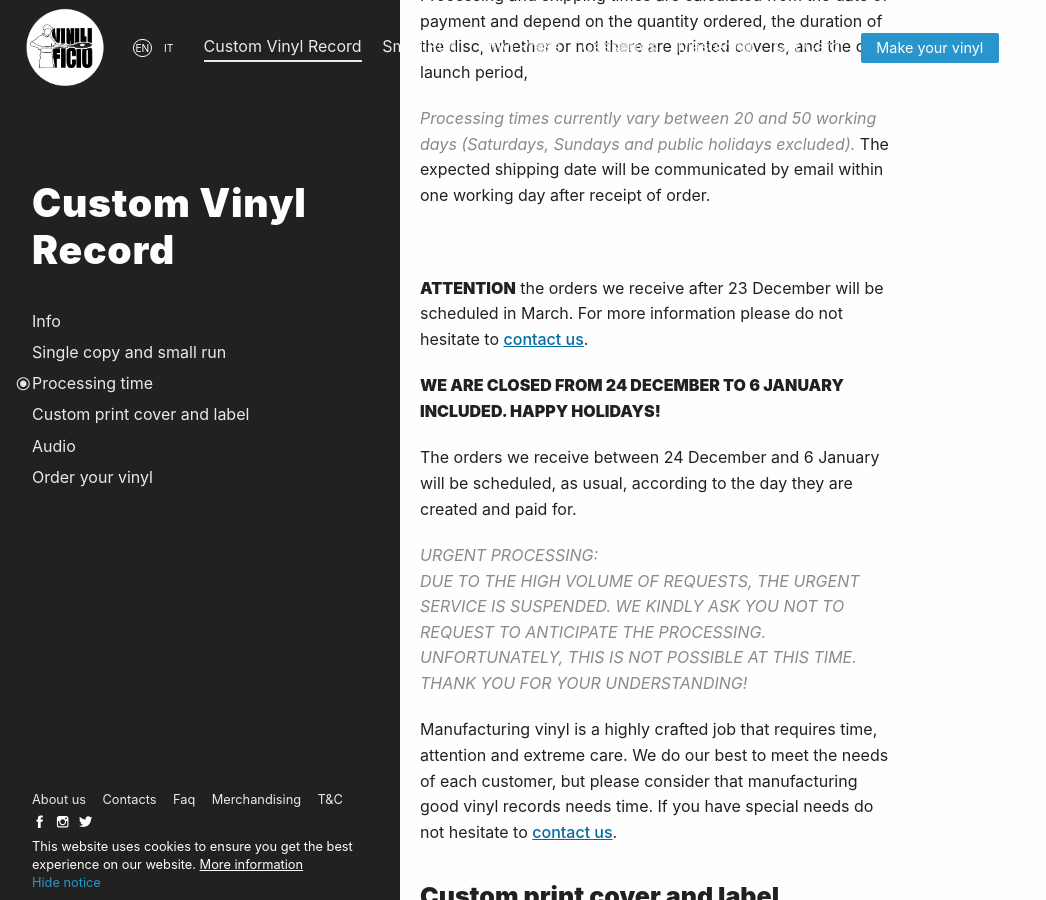
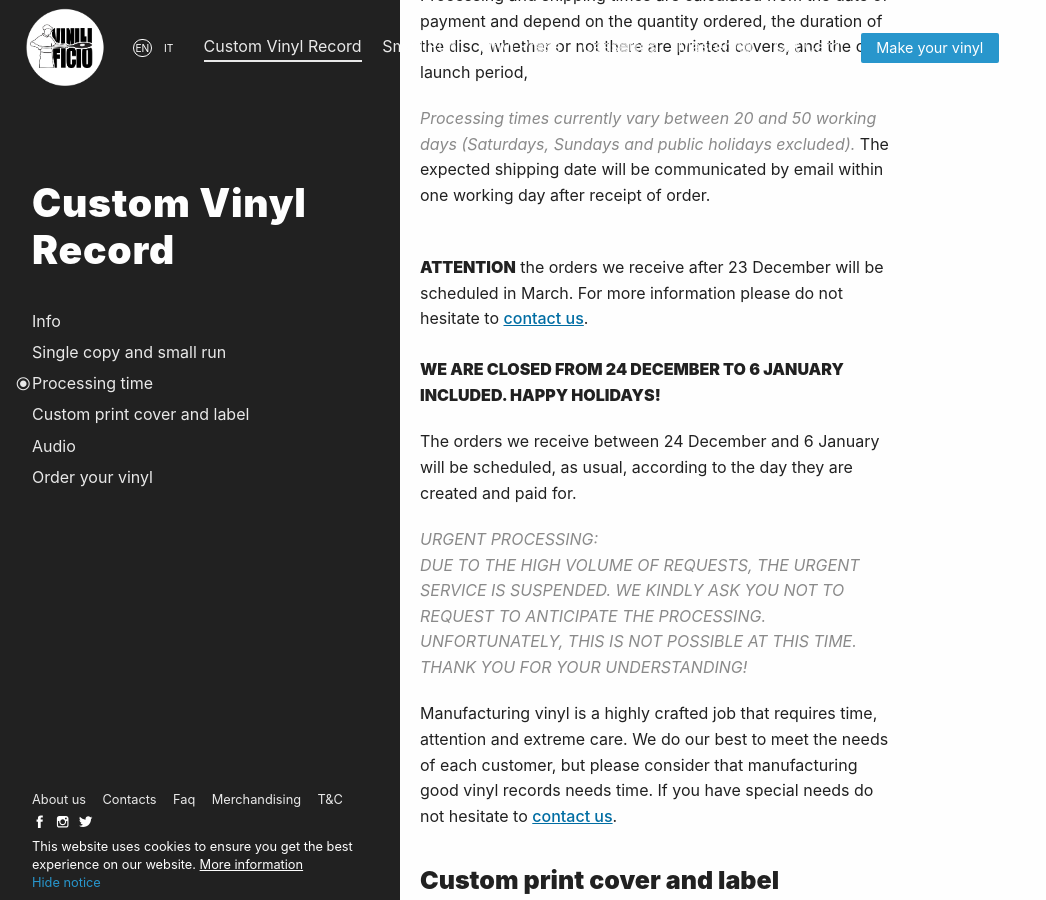
Before and after one commit to Vinilificio/vinilificio.com, a Jekyll site: the page built from en/single-copy.md, in a window 1280 px wide and 900 px high, scrolled down 2162 px. Shown: the whole window, without its empty margins (0-1046 px from the left). Built offline with Jekyll 4.4.1, drawn with Linux system fonts in a browser that asks for light colours; nearby versions of some CDN libraries; comment, search, counter and statistics services are not loaded.

Commit message:
Update single-copy.md

```diff
--- a/en/single-copy.md
+++ b/en/single-copy.md
@@ -69,12 +69,13 @@ With the [Vinilificio app](https://app.vinilificio.com) you can calculate the co
 
 Processing and shipping times are calculated from the date of payment and depend on the quantity ordered, the duration of the disc, whether or not there are printed covers, and the order launch period,
 
-<i>Processing times currently vary between 20 and 50 working days (Saturdays, Sundays and public holidays excluded).</i> The expected shipping date will be communicated by email within one working day after receipt of order. <br>
-
+<i>Processing times currently vary between 20 and 50 working days (Saturdays, Sundays and public holidays excluded).</i> The expected shipping date will be communicated by email within one working day after receipt of order.
+<br>
 <br>
 
-<b>ATTENTION</b> the orders we receive after 23 December will be scheduled in March. For more information please do not hesitate to [contact us](/en/contacts/). <br>
-
+<b>ATTENTION</b> the orders we receive after 23 December will be scheduled in March. For more information please do not hesitate to [contact us](/en/contacts/).
+<br>
+<br>
 <b>WE ARE CLOSED FROM 24 DECEMBER TO 6 JANUARY INCLUDED. HAPPY HOLIDAYS!</b>
 <br>
 
```
